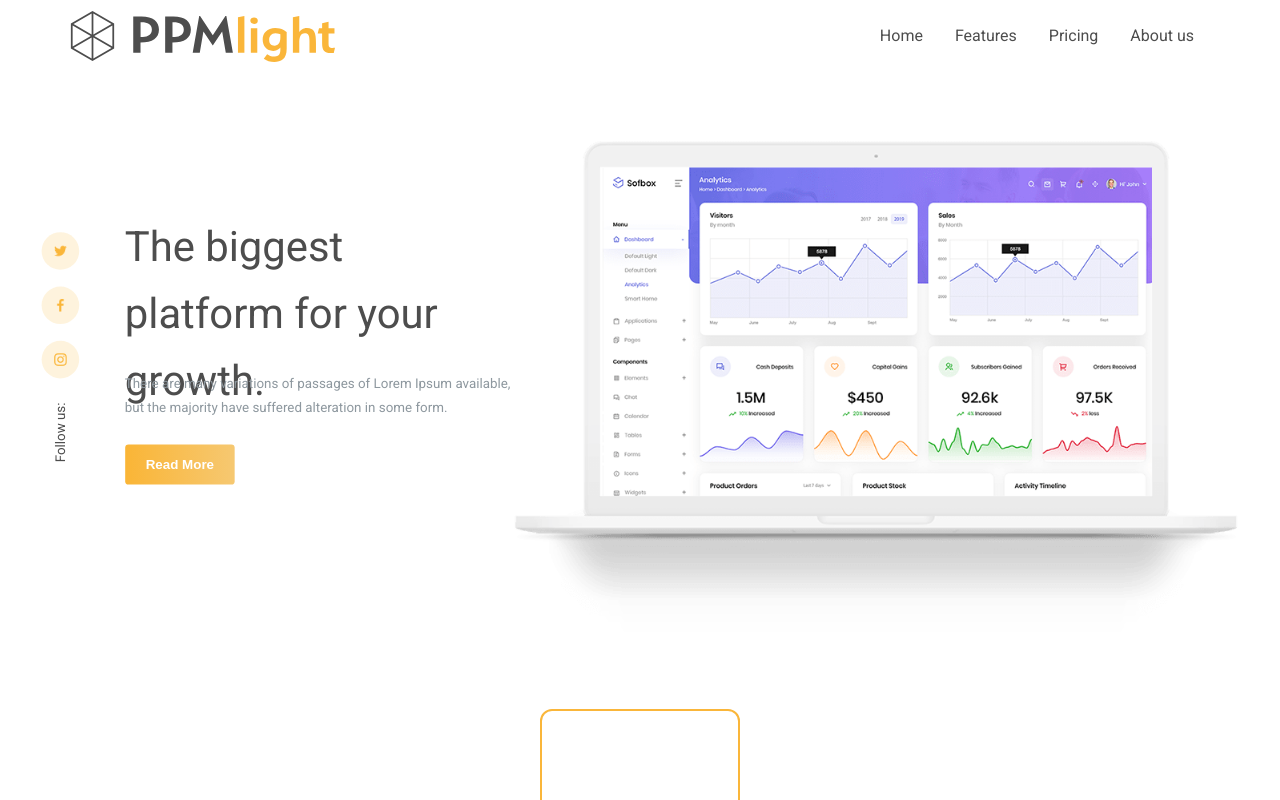
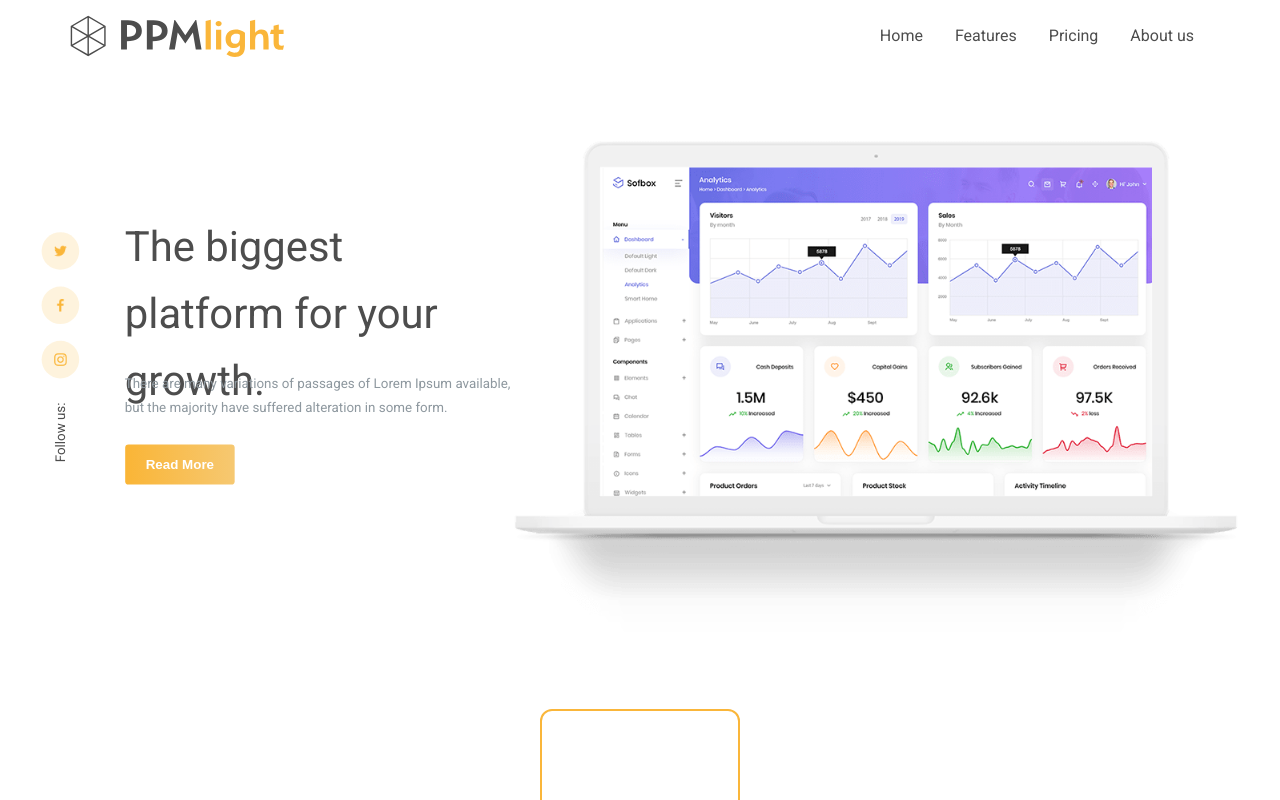
Before and after one commit to MarcinGazda/PPMLight.WWW, a React (Vite) app: page / in a window 1280 px wide. Shown: the top 800 px of the page. Built offline with nearby package versions, Linux system fonts and the light colour scheme.

Commit message:
fix: smaller logo in Header

```diff
--- a/src/views/Header/styles.module.scss
+++ b/src/views/Header/styles.module.scss
@@ -4,8 +4,8 @@
   width: 100%;
   position: sticky;
   top: 0;
+  transition: background-color 0.5s ease-in-out, box-shadow 0.5s ease-in-out;
   z-index: 100;
-  transition: background-color 0.5s ease-in-out, box-shadow 0.5s ease-in-out;
 
   &.isScrolled {
     background-color: $light;
@@ -18,12 +18,17 @@
 
   &__content {
     background: transparent;
-    height: $headerHeight + 20px;
     padding: 10px 15px;
     flex-direction: column;
     margin: 0 auto;
     max-width: 1170px;
     display: flex;
+    justify-content: space-between;
+    flex-direction: row;
+    height: $headerHeight;
+    @include breakpoint(xs) {
+      height: $headerHeight + 20px;
+    }
 
     @include breakpoint(md) {
       flex-direction: row;
@@ -32,12 +37,13 @@
 
     &__logo {
       z-index: 5;
-      height: 40px;
-      translate: -30px;
+      height: 30px;
+      width: fit-content;
+      align-self: center;
       @include breakpoint(xs) {
-        translate: none;
-        height: $headerHeight;
+        height: calc($headerHeight - 10px);
         width: fit-content;
+        align-self: center;
       }
     }
 
@@ -50,21 +56,23 @@
       }
       ul {
         position: fixed;
-        top: 70px;
         left: 0;
         width: 100%;
         transition: 1s;
+        top: 50px;
         z-index: 90;
         transform: translateY(-100vh);
-        background: transparent;
         list-style: none;
         display: flex;
         flex-direction: column;
-        padding: 0;
-        margin: 0 0px;
+        padding: 0 0 10px 0;
+        margin: 0;
         align-items: center;
+        overflow: hidden;
 
-        overflow: hidden;
+        @include breakpoint(xs) {
+          top: 70px;
+        }
 
         @include breakpoint(md) {
           transform: none;
@@ -122,8 +130,8 @@
       position: absolute;
       transition: display 0.5s ease;
       top: 0.5rem;
-      right: 0.5rem;
-      font-size: 2.5rem;
+      right: 1rem;
+      font-size: 2.3rem;
 
       @include breakpoint(xs) {
         top: calc(($headerHeight/2) - 12.5px);
```
